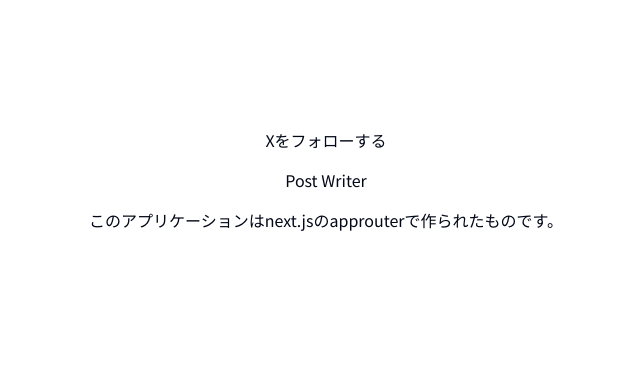
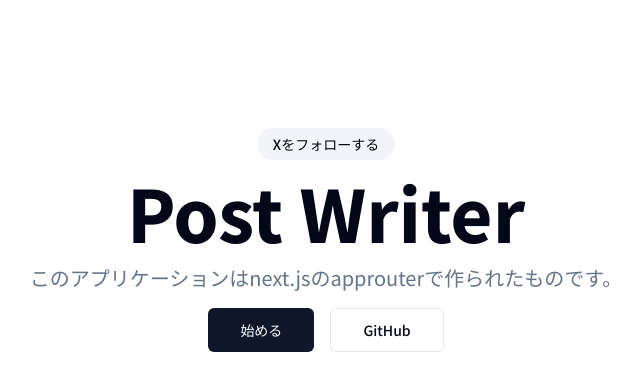
Before and after one commit to fy-yuhcan/next-auth, a Next.js app: page / in a window 1280 px wide. Shown: the top 390 px of the page, without its empty margins (314-954 px from the left). Built offline with nearby package versions, Linux system fonts and the light colour scheme.

Commit message:
shadcnのbuttonを追加(ログインボタンと,githubログイン)

```diff
--- a/app/(marketing)/page.tsx
+++ b/app/(marketing)/page.tsx
@@ -1,3 +1,5 @@
+import { buttonVariants } from "@/components/ui/button";
+import { cn } from "@/lib/utils";
 import Link from "next/link";
 
 export default function IndexPage(){
@@ -6,11 +8,25 @@
             <section className="pt-6 md:pt-10 lg:py-32 pd-8 md:pb-12">
             <div className="container text-center flex flex-col items-center gap-4 max-w-[64rem]">
                 {/*nextのlinkでxをリンクを指定*/}
-                <Link href={"/"}>
+                <Link href={"/"} className="bg-muted px-4 py-1.5 rounded-2xl font-medium text-sm">
                 Xをフォローする
                 </Link>
-                <h1>Post Writer</h1>
-                <p>このアプリケーションはnext.jsのapprouterで作られたものです。</p>
+                <h1 className="font-extrabold text-3xl sm:text-5xl md:text-6xl lg:text-7xl">Post Writer</h1>
+                <p className="text-muted-foreground sm:text-xl leading-normal max-w-[42rem]">このアプリケーションはnext.jsのapprouterで作られたものです。</p>
+                <div className="space-x-4">
+                    {/*ログインのリンク,chadcnのbuttonVariantsをcn関数で持ってくる(chadcnのbuttonにsize:lgを当てるため)*/}
+                    <Link href={"/login"}
+                    className={cn(buttonVariants({size:"lg"}))}>
+                        始める
+                    </Link>
+                    {/*githubのログイン target="_brank"で別タブでgithubを開くようにできる*/}
+                    <Link href={"/"}
+                    className={cn(buttonVariants({size:"lg",variant:"outline"}))}
+                    target="_blank"
+                    rel="noreferrer">
+                        GitHub
+                    </Link>
+                </div>
             </div>
             </section>
             <section></section>
```
